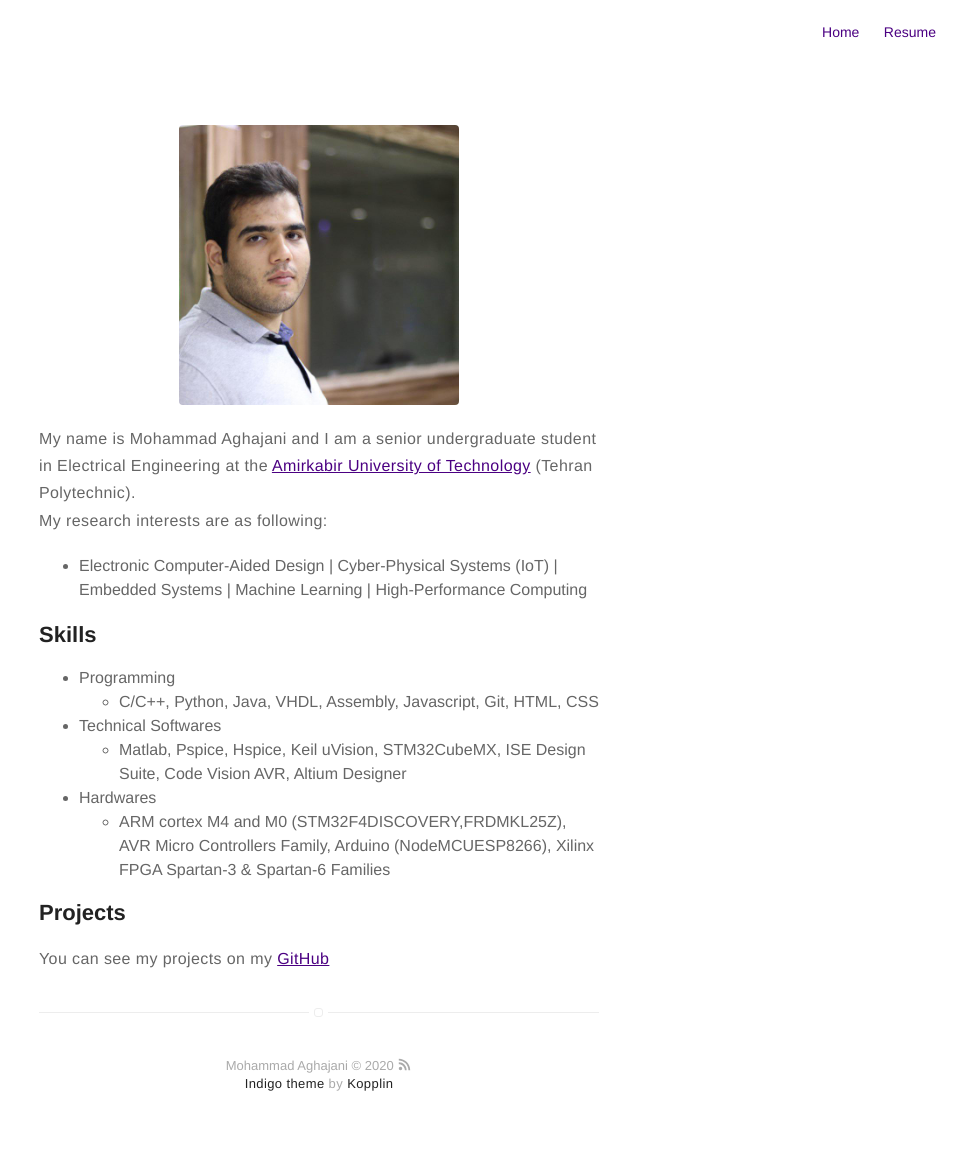
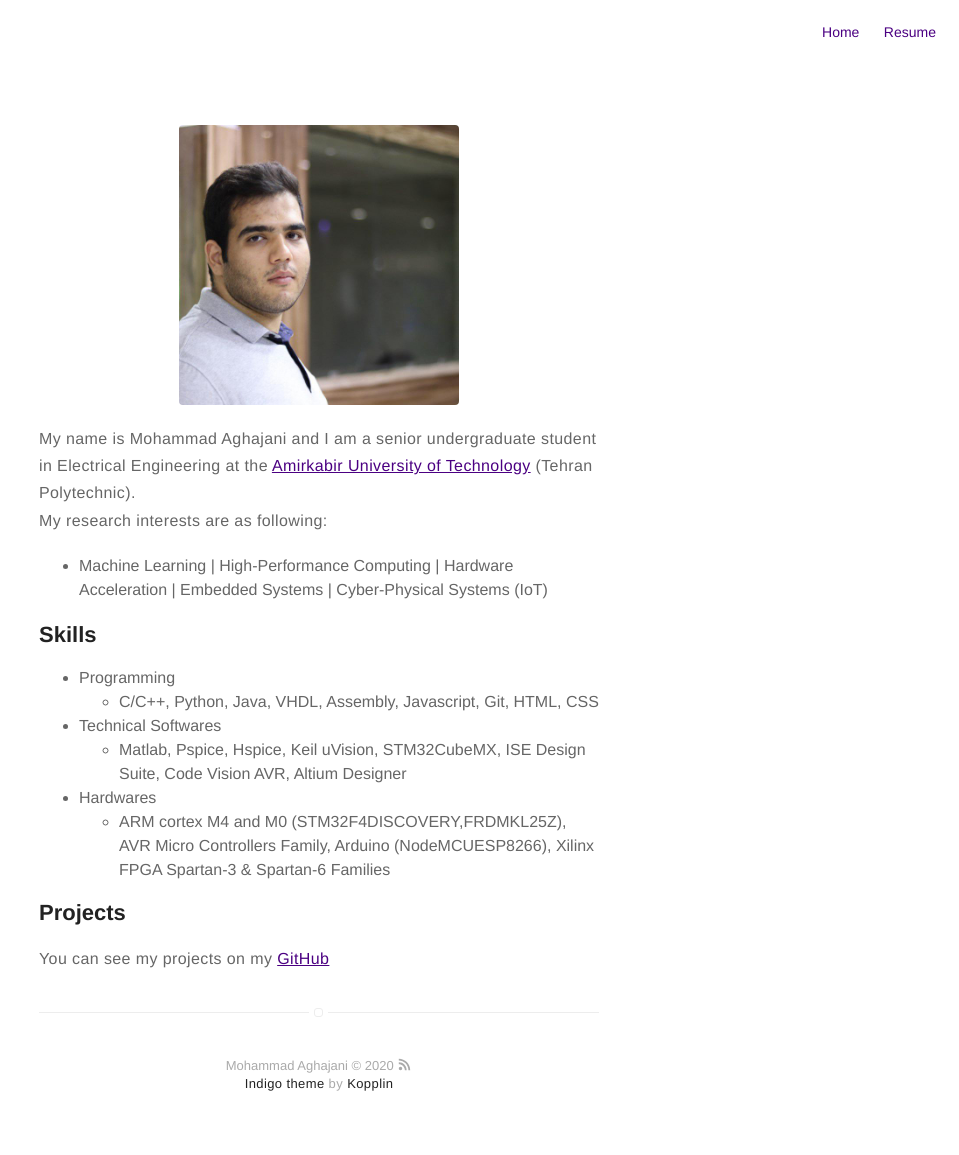
Before and after one commit to Mohammad-Aghajani/Mohammad-Aghajani.github.io, a Jekyll site: the page built from about.md, in a window 1280 px wide. Shown: the whole page, without its empty margins (321-1280 px from the left). Built offline with Jekyll 4.4.1, drawn with Linux system fonts in a browser that asks for light colours.

Commit message:
Update about.md

```diff
--- a/about.md
+++ b/about.md
@@ -8,7 +8,7 @@ layout: page
 My name is Mohammad Aghajani and I am a senior undergraduate student in Electrical Engineering at the <a href="aut.ac.ir/en" style="border:0;outline:0">Amirkabir University of Technology</a> (Tehran Polytechnic).<br>
 My research interests are as following:
 <ul class="skill-list">
-	<li> Electronic Computer-Aided Design | Cyber-Physical Systems (IoT) | Embedded Systems | Machine Learning | High-Performance Computing  </li>
+	<li> Machine Learning | High-Performance Computing | Hardware Acceleration | Embedded Systems | Cyber-Physical Systems (IoT)  	</li>
 	<!-- <li> Data Visualization | Human-Computer Interaction | Data Mining </li> -->
 
 </ul>
```
